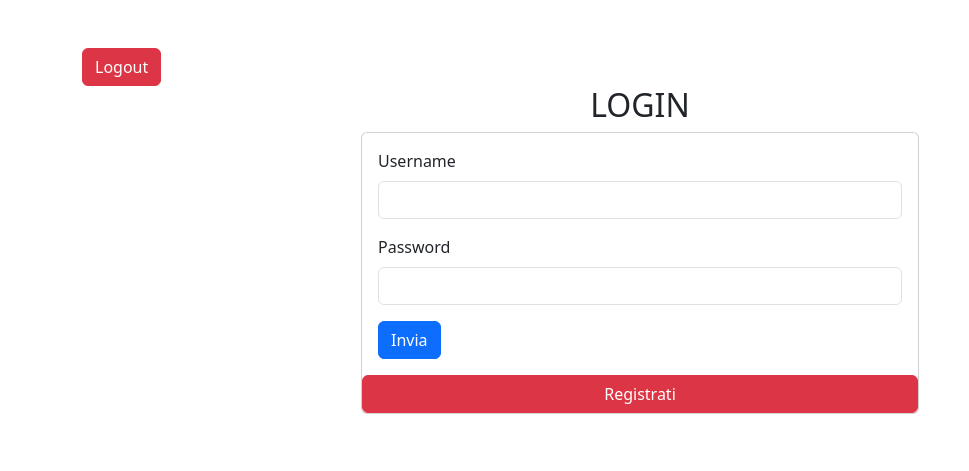
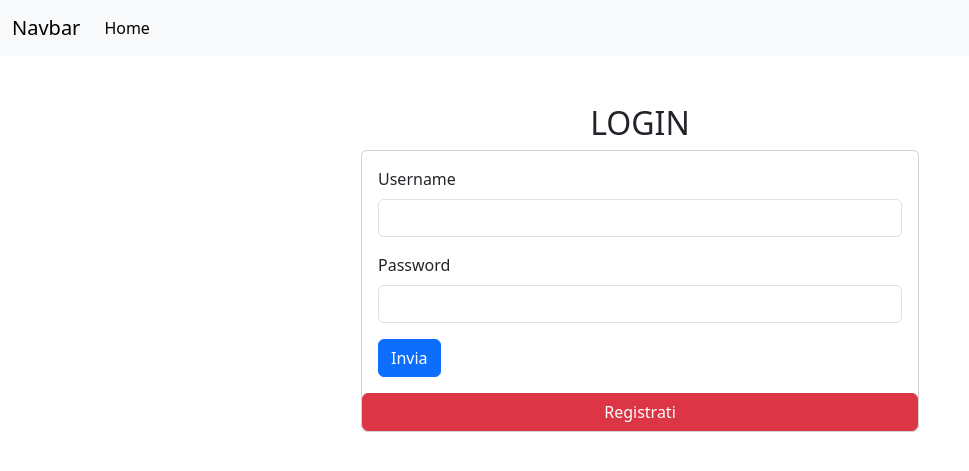
Before and after one commit to FedericoPiazzolla/my-todos, a PHP site: page / in a window 1280 px wide. Shown: the top 471 px of the page, without its empty margins (0-969 px from the left). Run offline with PHP 8.4, Linux system fonts and the light colour scheme.

Commit message:
add: modify login and wip on index.php

```diff
--- a/index.php
+++ b/index.php
@@ -31,7 +31,7 @@ if (isset($_POST['username']) && isset($_POST['password'])) {
 if (isset($_SESSION['user_id'])) {
   $user_id = $_SESSION['user_id'];
   $sql = "SELECT `id`, `nome_todo`, `status`, `user_id`  FROM `todo_list` WHERE `user_id` = '$user_id'";
-  $result = $connection->query($sql);
+  $results = $connection->query($sql);
 };
 
 
@@ -60,20 +60,14 @@ $connection->close();
 </head>
 
 <body>
+  <?php include_once __DIR__ . "/partials/header.php"; ?>
 
   <div class="container my-5">
-
-  <?php include_once __DIR__ . "/logout.php" ?>
-
-    <form action="logout.php" method="POST">
-      <input type="hidden" type="text" value="1" name="logout">
-      <button type="submit" class="btn btn-danger">Logout</button>
-    </form>
 
     <!-- verifico de l'utente è loggato correttamente, user_id e username siano corretti -->
     <?php if (!empty($_SESSION['user_id']) && !empty($_SESSION['username'])) { ?>
 
-        <?php if ($result && $result->num_rows > 0) { ?>
+      <?php if ($results && $results->num_rows > 0) { ?>
         <table class="table">
           <thead>
             <tr>
@@ -85,7 +79,7 @@ $connection->close();
           </thead>
           <tbody>
             <!-- ciclo while per mostrare gli elementi del db in una tabella -->
-              <?php while ($row = $result->fetch_assoc()) { ?>
+            <?php while ($row = $results->fetch_assoc()) { ?>
               <tr>
                 <th scope="row"><?php echo $row['id'] ?></th>
                 <td><?php echo $row['nome_todo'] ?></td>
@@ -115,6 +109,13 @@ $connection->close();
 
     <?php } else { ?>
 
+      <!-- Se arrivo da logout stampo il messagio di comunicazione -->
+      <?php if (isset($_GET['logout']) && $_GET['logout'] === 'success') { ?>
+        <div class="alert alert-success">
+          Logout è avvenuto con successo
+        </div>
+      <?php } ?>
+
       <!-- se l'utente non ha effettuato il login, dovra compilare i campi e registrarsi  -->
       <h2 class="text-center">LOGIN</h2>
 
@@ -124,7 +125,7 @@ $connection->close();
 
             <div class="mb-3">
               <label for="name" class="form-label">Username</label>
-                <input type="text" class="form-control" id="name" name="username">
+              <input type="text" class="form-control" id="username" name="username">
             </div>
 
             <div class="mb-3">
--- a/logout.php
+++ b/logout.php
@@ -3,7 +3,7 @@
     session_start();
   };
 
-  if (isset($_POST['logout']) && isset($_POST['logout']) === "1") {
+  if (isset($_POST['logout']) && $_POST['logout'] === "1") {
     session_destroy();
     header("Location: index.php?logout=success");
   };
--- /dev/null
+++ b/partials/header.php
@@ -0,0 +1,26 @@
+<nav class="navbar navbar-expand-lg bg-light">
+  <div class="container-fluid">
+    <a class="navbar-brand" href="#">Navbar</a>
+    <button class="navbar-toggler" type="button" data-bs-toggle="collapse" data-bs-target="#navbarSupportedContent" aria-controls="navbarSupportedContent" aria-expanded="false" aria-label="Toggle navigation">
+      <span class="navbar-toggler-icon"></span>
+    </button>
+    <div class="collapse navbar-collapse" id="navbarSupportedContent">
+      <ul class="navbar-nav me-auto mb-2 mb-lg-0">
+        <li class="nav-item">
+          <a class="nav-link active" aria-current="page" href="#">Home</a>
+        </li>
+      </ul>
+
+      <?php if (!empty($_SESSION['username']) && !empty($_SESSION['user_id'])) { ?>
+        <div class="d-flex me-4 align-items-center">
+          <span class="me-4">Hello <?php echo $_SESSION['username']; ?></span>
+
+          <form action="logout.php" method="POST">
+            <input type="hidden" type="text" value="1" name="logout">
+            <button type="submit" class="btn btn-danger">Logout</button>
+          </form>
+        </div>
+      <?php } ?>
+    </div>
+  </div>
+</nav>
```
Lines whose indentation alone changed are shown as unchanged.
